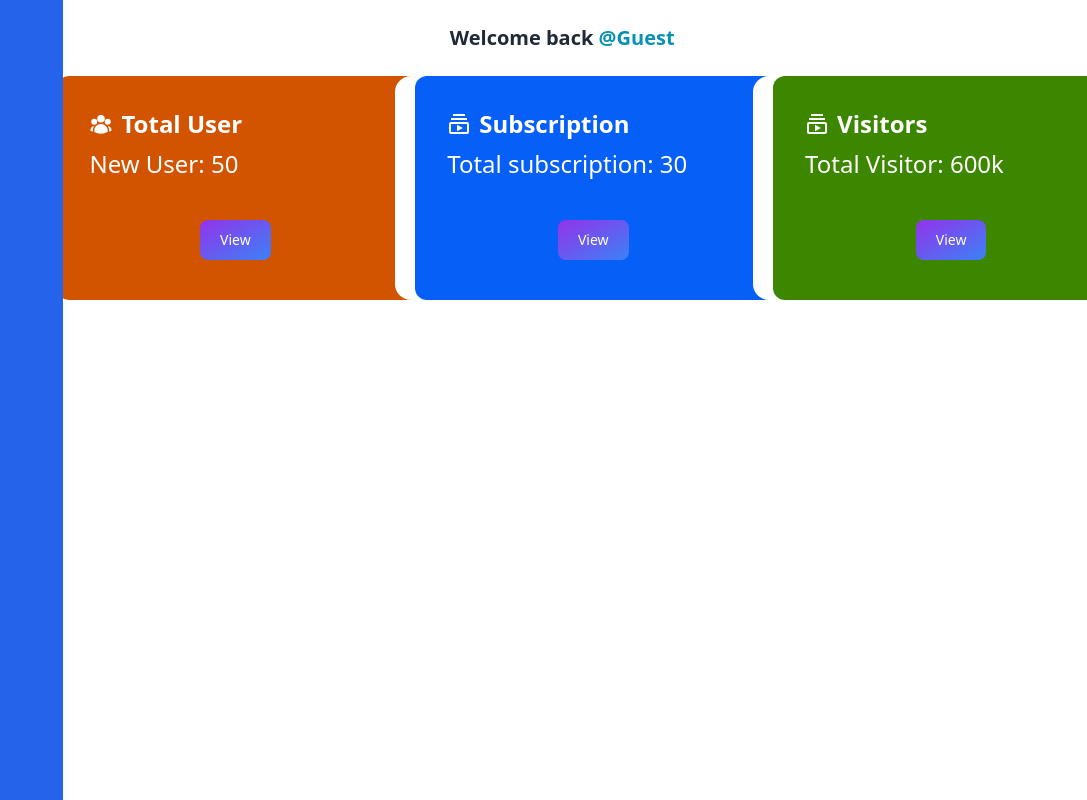
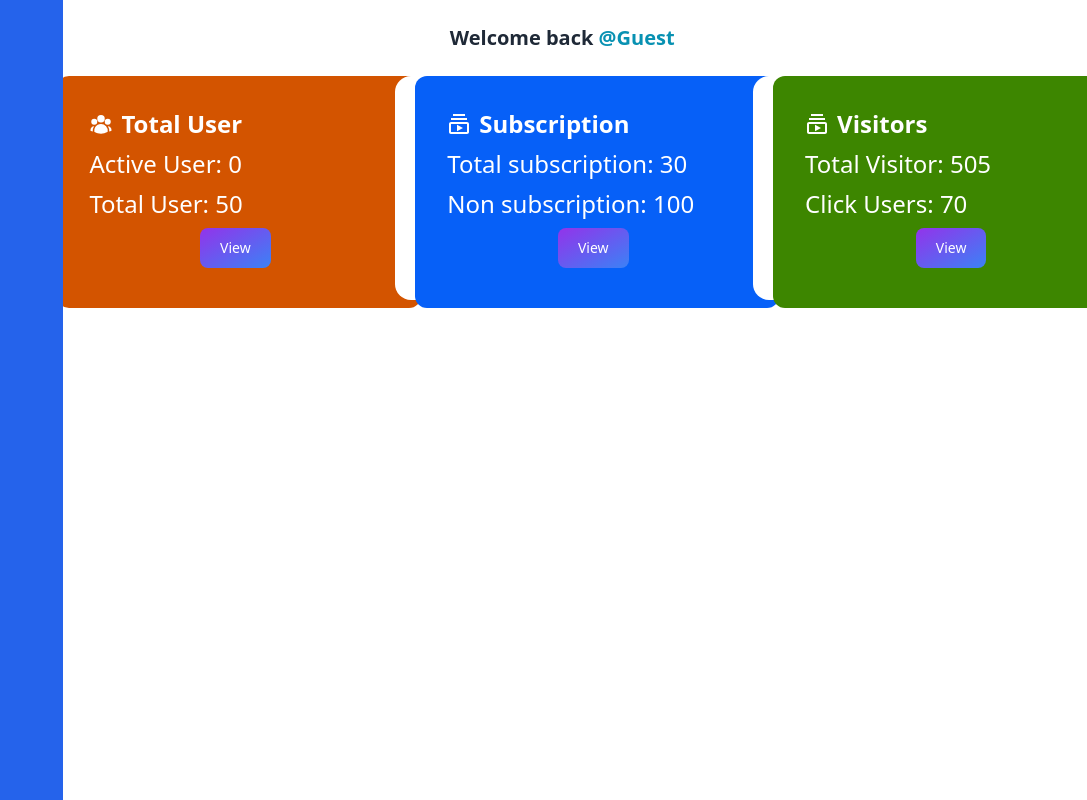
Before and after one commit to CodeCraft1234/E-Translator-Client, a React (Vite) app: page /dashboard/adminHome in a window 1280 px wide. Shown: the top 800 px of the page, without its empty margins (193-1280 px from the left). Built offline with nearby package versions, Linux system fonts and the light colour scheme; no server answers.

Commit message:
work on admin home

```diff
--- a/src/AdminPannel/AdminHome/AdminHome.jsx
+++ b/src/AdminPannel/AdminHome/AdminHome.jsx
@@ -1,30 +1,41 @@
+
 import { useContext, useEffect, useState } from "react";
 import { AuthContext } from "../../Security/AuthProvider";
 import { HiUserGroup } from "react-icons/hi2";
+import SkilitonLoader from "../SkilitonLoader/SkilitonLoader";
+import UseAxiosSecure from "../../Axios/UseAxiosSecure";
 import { MdOutlineSubscriptions } from "react-icons/md";
-import SkilitonLoader from "../SkilitonLoader/SkilitonLoader";
 
 const AdminHome = () => {
   const { user } = useContext(AuthContext);
   const [loading, setLoading] = useState(true);
+  const [totalUsers, setTotalUsers] = useState(0); // State to store the total user count
+  const AxiosSecure = UseAxiosSecure();
 
   useEffect(() => {
     const fetchData = async () => {
-      await new Promise((resolve) => setTimeout(resolve, 1000));
-      setLoading(false);
+      try {
+        const response = await AxiosSecure.get("/users"); // Assuming you have an endpoint to fetch user data
+        setTotalUsers(response.data.length); // Update the state with the total user count
+      } catch (error) {
+        console.error("Error fetching user data:", error);
+      } finally {
+        setLoading(false);
+      }
     };
 
     fetchData();
-  }, []);
+  }, [AxiosSecure]);
 
   return (
     <>
       {loading ? (
-        <SkilitonLoader/>
+        <SkilitonLoader />
       ) : (
         <div>
           <h1 className="py-6 text-center text-xl font-semibold">
-            Welcome back <span className=" font-bold text-cyan-600"> @{user?.displayName || "Guest"}</span>
+            Welcome back{" "}
+            <span className=" font-bold text-cyan-600"> @{user?.displayName || "Guest"}</span>
           </h1>
 
           <div className="grid lg:grid-cols-3 md:grid-cols-1 sm:grid-cols-1 gap-6">
@@ -33,7 +44,9 @@ const AdminHome = () => {
                 <h2 className="card-title text-white text-2xl">
                   <HiUserGroup /> Total User
                 </h2>
-                <p className="text-white text-2xl">New User: 50</p>
+                <p className="text-white text-2xl">Active User: {totalUsers}</p>
+                <p className="text-white text-2xl">Total User: 50</p>
+
                 <div className="card-actions justify-center">
                   <button className="text-white bg-gradient-to-br from-purple-600 to-blue-500 hover:bg-gradient-to-bl focus:ring-4 focus:outline-none focus:ring-blue-300 dark:focus:ring-blue-800 font-medium rounded-lg text-sm px-5 py-2.5 text-center me-2 mb-2">
                     View
@@ -47,6 +60,7 @@ const AdminHome = () => {
                   <MdOutlineSubscriptions /> Subscription
                 </h2>
                 <p className="text-white text-2xl ">Total subscription: 30</p>
+                <p className="text-white text-2xl ">Non subscription: 100</p>
                 <div className="card-actions justify-center">
                   <button className="text-white bg-gradient-to-br from-purple-600 to-blue-500 hover:bg-gradient-to-bl focus:ring-4 focus:outline-none focus:ring-blue-300 dark:focus:ring-blue-800 font-medium rounded-lg text-sm px-5 py-2.5 text-center me-2 mb-2">
                     View
@@ -59,7 +73,8 @@ const AdminHome = () => {
                 <h2 className="card-title text-white text-2xl ">
                   <MdOutlineSubscriptions /> Visitors
                 </h2>
-                <p className="text-white text-2xl ">Total Visitor: 600k</p>
+                <p className="text-white text-2xl ">Total Visitor: 505</p>
+                <p className="text-white text-2xl ">Click Users: 70</p>
                 <div className="card-actions justify-center">
                   <button className="text-white bg-gradient-to-br from-purple-600 to-blue-500 hover:bg-gradient-to-bl focus:ring-4 focus:outline-none focus:ring-blue-300 dark:focus:ring-blue-800 font-medium rounded-lg text-sm px-5 py-2.5 text-center me-2 mb-2">
                     View
```
